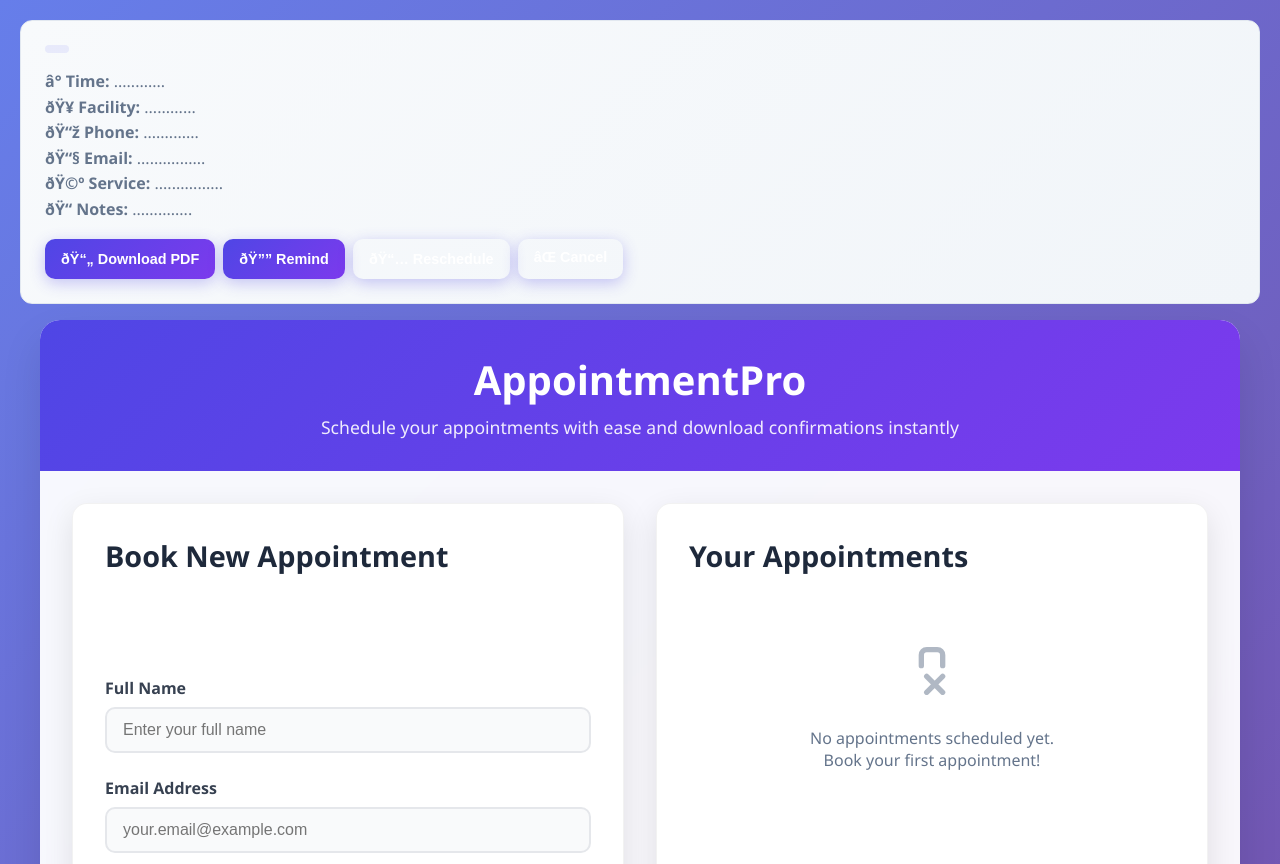
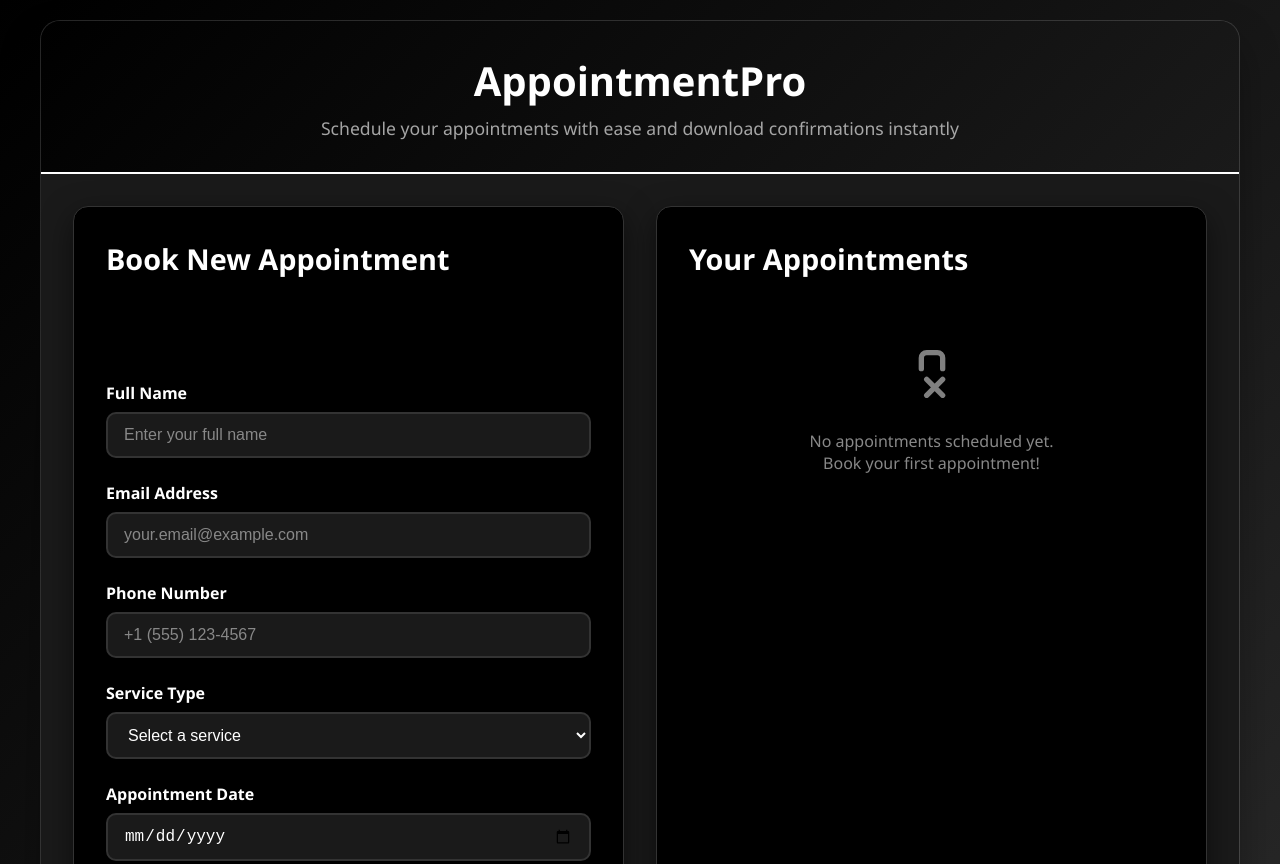
Before and after one commit to inganzo-coder/Rwanda-Health-Hub, a plain HTML site: page book.html in a window 1280 px wide. Shown: the top 864 px of the page. Drawn offline with nearby package versions, Linux system fonts and the light colour scheme.

Commit message:
book.html

```diff
--- a/book.html
+++ b/book.html
@@ -1,32 +1,3 @@
-
-      <div class="appointment-card">
-        <div class="appointment-header">
-          <div class="appointment-name"></div>
-          <div class="appointment-date"></div>
-        </div>
-        <div class="appointment-details">
-          <strong>⏰ Time:</strong> ............<br>
-          <strong>🏥 Facility:</strong> ............<br>
-          <strong>📞 Phone:</strong> .............<br><strong>📧 Email:</strong> ................<br><strong>🩺 Service:</strong> ................<br><strong>📝 Notes:</strong> ..............
-          <br><span class="${statusClass}"><strong></strong></span>
-        </div>
-        <div class="appointment-actions">
-          <button class="btn pdf-download-btn btn-small" onclick="downloadAppointmentPDF(${index})">
-            📄 Download PDF
-          </button>
-          <button class="btn btn-small" onclick="remindAppt(${index})" title="Set reminder">
-            🔔 Remind
-          </button>
-          <button class="btn btn-small" onclick="rescheduleAppt(${index})" style="background: linear-gradient(135deg, var(--warn), #f59e0b);">
-            📅 Reschedule
-          </button>
-          <button class="btn btn-small" onclick="cancelAppt(${index})" style="background: linear-gradient(135deg, var(--danger), #dc2626);">
-            ❌ Cancel
-          </button>
-        </div>
-      </div>
-
-<!DOCTYPE html>
 <html lang="en">
 <head>
     <meta charset="UTF-8">
@@ -42,37 +13,42 @@
 
         body {
             font-family: 'Segoe UI', Tahoma, Geneva, Verdana, sans-serif;
-            background: linear-gradient(135deg, #667eea 0%, #764ba2 100%);
+            background: linear-gradient(135deg, #000000 0%, #2d2d2d 100%);
             min-height: 100vh;
             padding: 20px;
+            color: #ffffff;
         }
 
         .container {
             max-width: 1200px;
             margin: 0 auto;
-            background: rgba(255, 255, 255, 0.95);
+            background: rgba(255, 255, 255, 0.05);
             backdrop-filter: blur(10px);
             border-radius: 20px;
-            box-shadow: 0 20px 40px rgba(0, 0, 0, 0.1);
+            box-shadow: 0 20px 40px rgba(0, 0, 0, 0.3);
+            border: 1px solid rgba(255, 255, 255, 0.1);
             overflow: hidden;
         }
 
         .header {
-            background: linear-gradient(135deg, #4f46e5, #7c3aed);
+            background: linear-gradient(135deg, #000000, #1a1a1a);
             color: white;
             padding: 2rem;
             text-align: center;
+            border-bottom: 2px solid #ffffff;
         }
 
         .header h1 {
             font-size: 2.5rem;
             margin-bottom: 0.5rem;
             font-weight: 700;
+            color: #ffffff;
         }
 
         .header p {
             font-size: 1.1rem;
-            opacity: 0.9;
+            opacity: 0.8;
+            color: #cccccc;
         }
 
         .main-content {
@@ -80,22 +56,23 @@
             grid-template-columns: 1fr 1fr;
             gap: 2rem;
             padding: 2rem;
+            background: #1a1a1a;
         }
 
         .booking-form {
-            background: white;
+            background: #000000;
             padding: 2rem;
             border-radius: 15px;
-            box-shadow: 0 10px 30px rgba(0, 0, 0, 0.1);
-            border: 1px solid rgba(0, 0, 0, 0.05);
+            box-shadow: 0 10px 30px rgba(0, 0, 0, 0.5);
+            border: 1px solid #333333;
         }
 
         .appointments-list {
-            background: white;
+            background: #000000;
             padding: 2rem;
             border-radius: 15px;
-            box-shadow: 0 10px 30px rgba(0, 0, 0, 0.1);
-            border: 1px solid rgba(0, 0, 0, 0.05);
+            box-shadow: 0 10px 30px rgba(0, 0, 0, 0.5);
+            border: 1px solid #333333;
         }
 
         .form-group {
@@ -106,29 +83,39 @@
             display: block;
             margin-bottom: 0.5rem;
             font-weight: 600;
-            color: #374151;
+            color: #ffffff;
         }
 
         input, select, textarea {
             width: 100%;
             padding: 12px 16px;
-            border: 2px solid #e5e7eb;
+            border: 2px solid #333333;
             border-radius: 10px;
             font-size: 1rem;
             transition: all 0.3s ease;
-            background: #f9fafb;
+            background: #1a1a1a;
+            color: #ffffff;
         }
 
         input:focus, select:focus, textarea:focus {
             outline: none;
-            border-color: #4f46e5;
-            background: white;
-            box-shadow: 0 0 0 3px rgba(79, 70, 229, 0.1);
+            border-color: #ffffff;
+            background: #2d2d2d;
+            box-shadow: 0 0 0 3px rgba(255, 255, 255, 0.1);
+        }
+
+        input::placeholder, textarea::placeholder {
+            color: #888888;
+        }
+
+        option {
+            background: #1a1a1a;
+            color: #ffffff;
         }
 
         .btn {
-            background: linear-gradient(135deg, #4f46e5, #7c3aed);
-            color: white;
+            background: linear-gradient(135deg, #ffffff, #cccccc);
+            color: #000000;
             border: none;
             padding: 12px 24px;
             border-radius: 10px;
@@ -136,26 +123,30 @@
             font-weight: 600;
             cursor: pointer;
             transition: all 0.3s ease;
-            box-shadow: 0 4px 15px rgba(79, 70, 229, 0.3);
+            box-shadow: 0 4px 15px rgba(255, 255, 255, 0.2);
         }
 
         .btn:hover {
             transform: translateY(-2px);
-            box-shadow: 0 6px 20px rgba(79, 70, 229, 0.4);
+            box-shadow: 0 6px 20px rgba(255, 255, 255, 0.3);
+            background: linear-gradient(135deg, #f0f0f0, #e0e0e0);
         }
 
         .btn-secondary {
-            background: linear-gradient(135deg, #10b981, #059669);
-            box-shadow: 0 4px 15px rgba(16, 185, 129, 0.3);
+            background: linear-gradient(135deg, #333333, #000000);
+            color: #ffffff;
+            border: 1px solid #ffffff;
+            box-shadow: 0 4px 15px rgba(0, 0, 0, 0.3);
         }
 
         .btn-secondary:hover {
-            box-shadow: 0 6px 20px rgba(16, 185, 129, 0.4);
+            box-shadow: 0 6px 20px rgba(0, 0, 0, 0.4);
+            background: linear-gradient(135deg, #1a1a1a, #000000);
         }
 
         .appointment-card {
-            background: linear-gradient(135deg, #f8fafc, #f1f5f9);
-            border: 1px solid #e2e8f0;
+            background: linear-gradient(135deg, #1a1a1a, #0d0d0d);
+            border: 1px solid #333333;
             border-radius: 12px;
             padding: 1.5rem;
             margin-bottom: 1rem;
@@ -164,12 +155,13 @@
 
         .appointment-card:hover {
             transform: translateY(-2px);
-            box-shadow: 0 8px 25px rgba(0, 0, 0, 0.1);
+            box-shadow: 0 8px 25px rgba(255, 255, 255, 0.1);
+            border-color: #ffffff;
         }
 
         .appointment-header {
             display: flex;
-            justify-content: between;
+            justify-content: space-between;
             align-items: center;
             margin-bottom: 1rem;
         }
@@ -177,22 +169,26 @@
         .appointment-name {
             font-weight: 700;
             font-size: 1.2rem;
-            color: #1e293b;
+            color: #ffffff;
         }
 
         .appointment-date {
-            color: #6366f1;
+            color: #000000;
             font-weight: 600;
-            background: rgba(99, 102, 241, 0.1);
+            background: #ffffff;
             padding: 4px 12px;
             border-radius: 20px;
             font-size: 0.9rem;
         }
 
         .appointment-details {
-            color: #64748b;
+            color: #cccccc;
             line-height: 1.6;
             margin-bottom: 1rem;
+        }
+
+        .appointment-details strong {
+            color: #ffffff;
         }
 
         .appointment-actions {
@@ -208,7 +204,7 @@
         .empty-state {
             text-align: center;
             padding: 3rem;
-            color: #64748b;
+            color: #888888;
         }
 
         .empty-state svg {
@@ -216,11 +212,13 @@
             height: 64px;
             margin-bottom: 1rem;
             opacity: 0.5;
+            stroke: #ffffff;
         }
 
         .success-message {
-            background: linear-gradient(135deg, #10b981, #059669);
+            background: linear-gradient(135deg, #333333, #000000);
             color: white;
+            border: 1px solid #ffffff;
             padding: 1rem;
             border-radius: 10px;
             margin-bottom: 1.5rem;
@@ -261,9 +259,10 @@
 
         .floating-element {
             position: absolute;
-            background: rgba(255, 255, 255, 0.1);
+            background: rgba(255, 255, 255, 0.05);
             border-radius: 50%;
             animation: float 6s ease-in-out infinite;
+            border: 1px solid rgba(255, 255, 255, 0.1);
         }
 
         .floating-element:nth-child(1) {
@@ -294,6 +293,22 @@
             0%, 100% { transform: translateY(0px) rotate(0deg); }
             50% { transform: translateY(-20px) rotate(180deg); }
         }
+
+        h2 {
+            color: #ffffff;
+        }
+
+        /* Special styling for cancel button */
+        .btn-cancel {
+            background: linear-gradient(135deg, #1a1a1a, #000000);
+            color: #ffffff;
+            border: 1px solid #666666;
+        }
+
+        .btn-cancel:hover {
+            background: linear-gradient(135deg, #333333, #1a1a1a);
+            border-color: #ffffff;
+        }
     </style>
 </head>
 <body>
@@ -311,7 +326,7 @@
 
         <div class="main-content">
             <div class="booking-form">
-                <h2 style="margin-bottom: 1.5rem; color: #1e293b; font-size: 1.8rem;">Book New Appointment</h2>
+                <h2 style="margin-bottom: 1.5rem; color: #ffffff; font-size: 1.8rem;">Book New Appointment</h2>
 
                 <div id="successMessage" class="success-message">
                     Appointment booked successfully! 🎉
@@ -381,7 +396,7 @@
             </div>
 
             <div class="appointments-list">
-                <h2 style="margin-bottom: 1.5rem; color: #1e293b; font-size: 1.8rem;">Your Appointments</h2>
+                <h2 style="margin-bottom: 1.5rem; color: #ffffff; font-size: 1.8rem;">Your Appointments</h2>
                 <div id="appointmentsList">
                     <div class="empty-state">
                         <svg fill="none" stroke="currentColor" viewBox="0 0 24 24">
@@ -463,7 +478,7 @@
                             <button class="btn btn-secondary btn-small" onclick="downloadPDF(${appointment.id})">
                                 Download PDF
                             </button>
-                            <button class="btn btn-small" onclick="deleteAppointment(${appointment.id})" style="background: linear-gradient(135deg, #ef4444, #dc2626);">
+                            <button class="btn btn-small btn-cancel" onclick="deleteAppointment(${appointment.id})">
                                 Cancel
                             </button>
                         </div>
@@ -510,8 +525,8 @@
             // Set up colors and fonts
             doc.setFont('helvetica');
 
-            // Header
-            doc.setFillColor(79, 70, 229);
+            // Header - Black background
+            doc.setFillColor(0, 0, 0);
             doc.rect(0, 0, 210, 40, 'F');
 
             doc.setTextColor(255, 255, 255);
@@ -570,7 +585,7 @@
 
             // Footer
             yPos += 20;
-            doc.setDrawColor(79, 70, 229);
+            doc.setDrawColor(0, 0, 0);
             doc.line(20, yPos, 190, yPos);
 
             yPos += 10;
```
